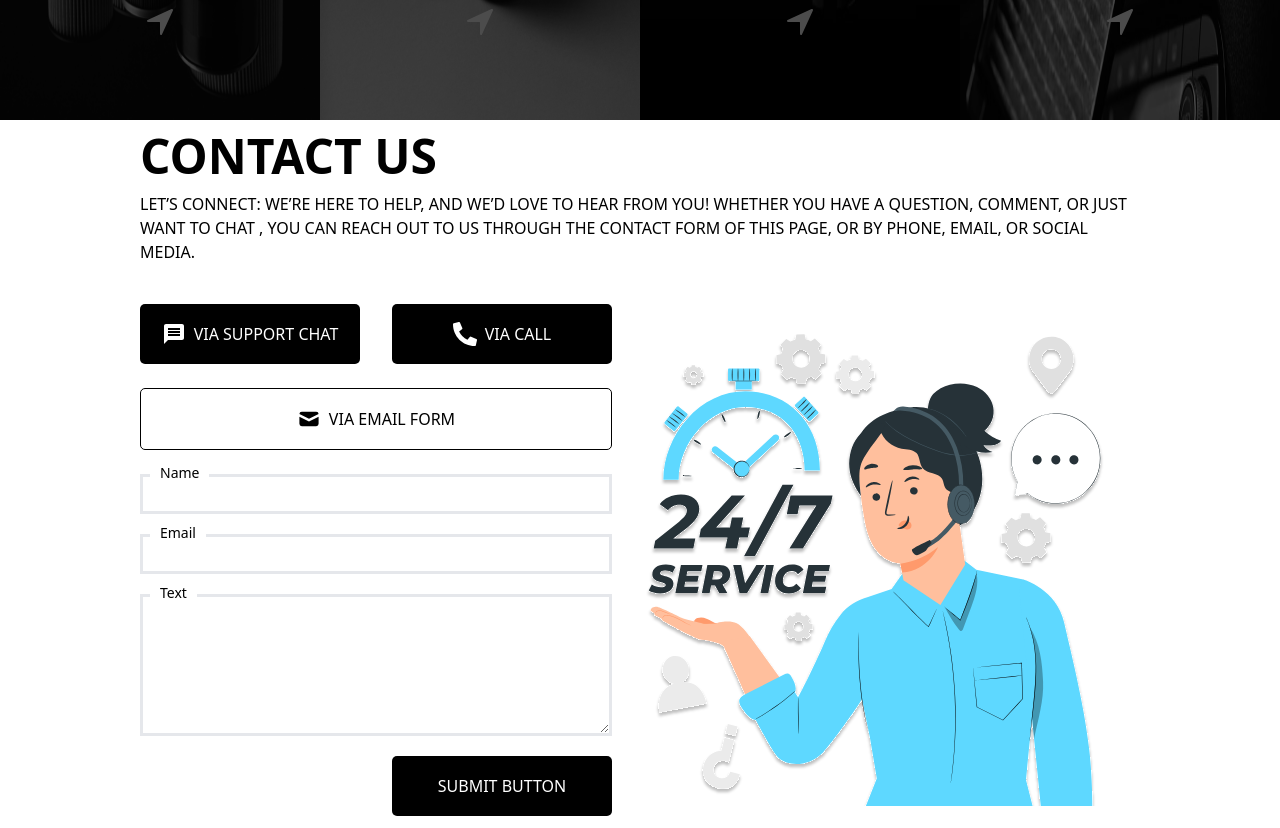
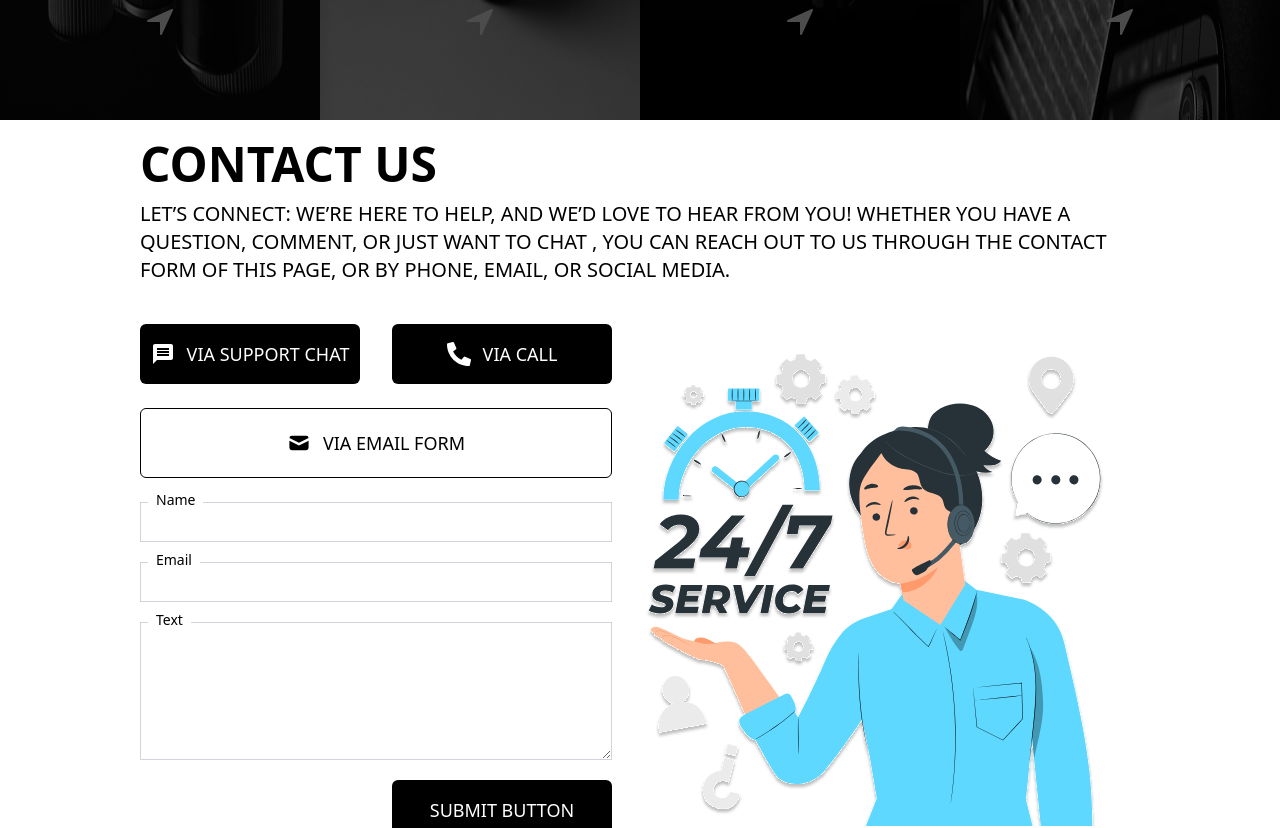
Before and after one commit to tejasbabar24/Detroit-project, a React (Vite) app in the folder frontend/: page / in a window 1280 px wide. Shown: the part 2280-3108 px from the top of the page. Built offline with nearby package versions, Linux system fonts and the light colour scheme; a web font is replaced by a local one.

Commit message:
lola design

```diff
--- a/frontend/src/LandingPage.jsx
+++ b/frontend/src/LandingPage.jsx
@@ -397,7 +397,7 @@ function LandingPage() {
       </section>
 
 
-      <section className="h-screen" id="contact">
+      <section className="h-screen pt-5 box-border" id="contact">
         <ContactHeader />
         <ContactForm />
       </section>
--- a/frontend/src/components/Button/Button.jsx
+++ b/frontend/src/components/Button/Button.jsx
@@ -3,7 +3,11 @@ const Button = ({ isOutline, icon, text, ...rest }) => {
   return (
     <button
       {...rest}
-      className={isOutline ? styles.outline_btn : styles.primary_btn}
+      className={
+        isOutline
+          ? "px-2 py-4 sm:px-4 sm:py-5 border border-black text-black rounded-md flex items-center gap-2 sm:gap-3 min-w-[220px] text-base sm:text-lg justify-center bg-white w-full cursor-pointer"
+          : "px-2 py-4 bg-black text-white rounded-md flex items-center gap-2 sm:gap-3 min-w-[220px] text-base sm:text-lg justify-center cursor-pointer"
+      }
     >
       {icon}
       {text}
--- a/frontend/src/components/Button/Button.module.css
+++ b/frontend/src/components/Button/Button.module.css
@@ -11,6 +11,7 @@
     justify-content: center;
     cursor: pointer;
   }
+
   .outline_btn {
     padding: 18px 10px;
     border: 1px solid black;
--- a/frontend/src/components/ContactForm/ContactForm.jsx
+++ b/frontend/src/components/ContactForm/ContactForm.jsx
@@ -1,5 +1,4 @@
 import Button from "../Button/Button";
-import styles from "./ContactForm.module.css";
 import { MdMessage } from "react-icons/md";
 import { FaPhoneAlt } from "react-icons/fa";
 import { HiMail } from "react-icons/hi";
@@ -18,9 +17,9 @@ const ContactForm = () => {
   };
 
   return (
-    <section className={styles.container}>
-      <div className={styles.contact_form}>
-        <div className={styles.top_btn}>
+    <section className="box-border flex flex-col sm:flex-row max-w-full sm:max-w-[1000px] mx-auto mt-10 items-end">
+      <div className="flex flex-col gap-6">
+        <div className="flex gap-8">
           <Button
             text="VIA SUPPORT CHAT"
             icon={<MdMessage fontSize="24px" />}
@@ -33,18 +32,18 @@ const ContactForm = () => {
           icon={<HiMail fontSize="24px" />}
         />
 
-        <form onSubmit={onSubmit}>
-          <div className={styles.form_control}>
-            <label htmlFor="name">Name</label>
-            <input type="text" name="name" />
+        <form className="flex flex-col gap-5 pb-5" onSubmit={onSubmit}>
+          <div className="flex flex-col w-full relative">
+            <label className="text-sm absolute top-[-12px] left-2 bg-white px-2" htmlFor="name">Name</label>
+            <input className="h-10 px-2 border border-gray-300" type="text" name="name" />
           </div>
-          <div className={styles.form_control}>
-            <label htmlFor="email">Email</label>
-            <input type="email" name="email" />
+          <div className="flex flex-col w-full relative">
+            <label className="text-sm absolute top-[-12px] left-2 bg-white px-2" htmlFor="email">Email</label>
+            <input className="h-10 px-2 border border-gray-300" type="email" name="email" />
           </div>
-          <div className={styles.form_control}>
-            <label htmlFor="text">Text</label>
-            <textarea name="text" rows="5" />
+          <div className="flex flex-col w-full relative">
+            <label className="text-sm absolute top-[-12px] left-2 bg-white px-2" htmlFor="text">Text</label>
+            <textarea className="p-2 border border-gray-300" name="text" rows="5" />
           </div>
           <div
             style={{
@@ -58,7 +57,7 @@ const ContactForm = () => {
           <div>{name + " " + email + " " + text}</div>
         </form>
       </div>
-      <div className={styles.contact_image}>
+      <div className="self-start hidden md:block">
         <img src="/images/contact.svg" alt="contact image" />
       </div>
     </section>
--- a/frontend/src/components/ContactHeader/ContactHeader.jsx
+++ b/frontend/src/components/ContactHeader/ContactHeader.jsx
@@ -1,9 +1,8 @@
-import styles from "./ContactHeader.module.css";
 const ContactHeader = () => {
   return (
-    <div className={`${styles.contact_section}`}>
-      <h1>CONTACT US</h1>
-      <p>
+    <div className="max-w-full sm:max-w-[1000px] mx-auto">
+      <h1 className="text-3xl sm:text-4xl md:text-5xl font-extrabold max-w-full sm:max-w-[80%]">CONTACT US</h1>
+      <p className="text-base pt-3 sm:text-lg md:text-xl font-medium">
         LET’S CONNECT: WE’RE HERE TO HELP, AND WE’D LOVE TO HEAR FROM YOU!
         WHETHER YOU HAVE A QUESTION, COMMENT, OR JUST WANT TO CHAT , YOU CAN
         REACH OUT TO US THROUGH THE CONTACT FORM OF THIS PAGE, OR BY PHONE,
```
